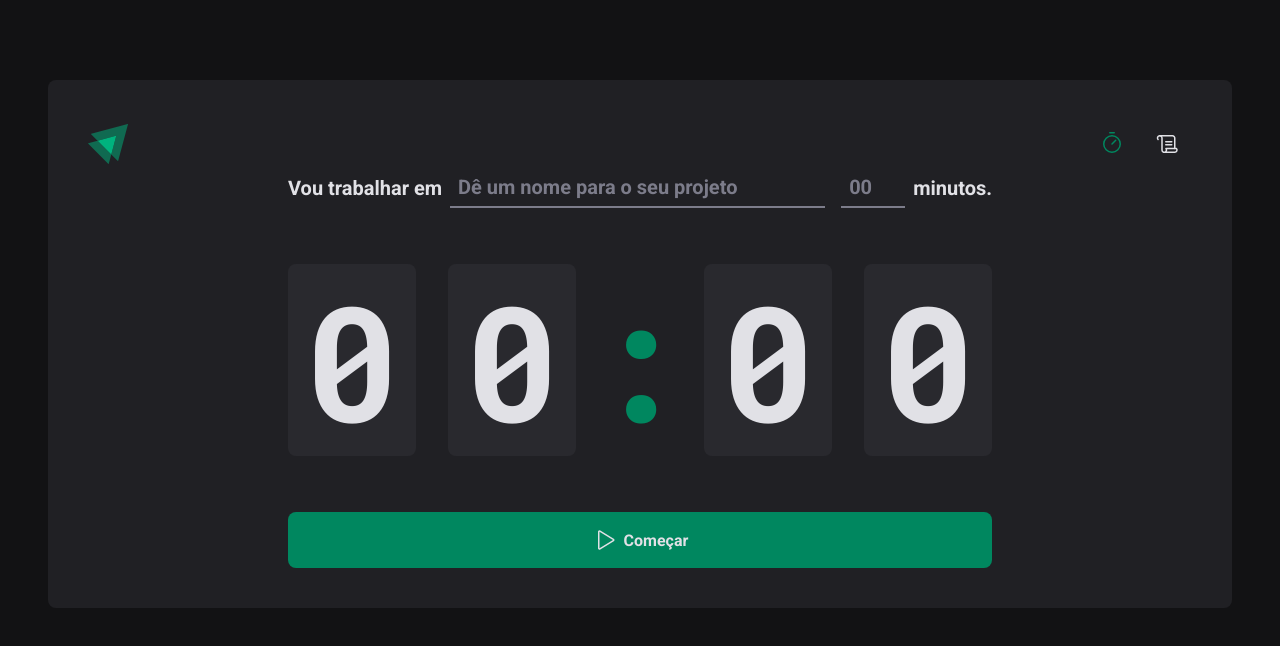
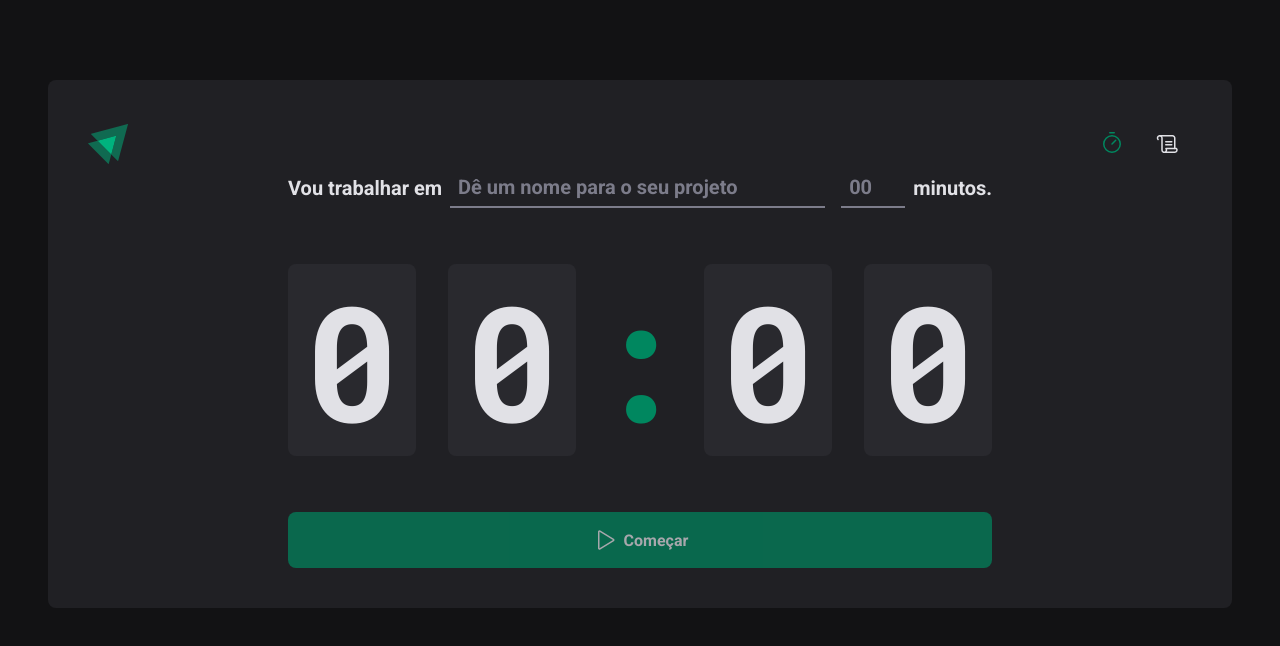
Before and after one commit to WEBGITbruno-ferreira/2023Ignite, a React (Vite) app in the folder aulas/reactjs/aulas/02-Criando-SPAS/02-ignite-timer/: page / in a window 1280 px wide. Shown: the top 646 px of the page. Built offline with nearby package versions, Linux system fonts and the light colour scheme.

Commit message:
REACT HOOK FORM , register, handleSubmit, watch

```diff
--- a/aulas/reactjs/aulas/02-Criando-SPAS/02-ignite-timer/package.json
+++ b/aulas/reactjs/aulas/02-Criando-SPAS/02-ignite-timer/package.json
@@ -13,6 +13,7 @@
     "phosphor-react": "^1.4.1",
     "react": "^18.2.0",
     "react-dom": "^18.2.0",
+    "react-hook-form": "^7.43.1",
     "react-router-dom": "^6.8.1",
     "styled-components": "^5.3.6"
   },
--- a/aulas/reactjs/aulas/02-Criando-SPAS/02-ignite-timer/src/pages/Home/index.tsx
+++ b/aulas/reactjs/aulas/02-Criando-SPAS/02-ignite-timer/src/pages/Home/index.tsx
@@ -1,4 +1,6 @@
 import { Play } from 'phosphor-react'
+import { useForm } from 'react-hook-form'
+
 import {
   CountDownContainer,
   FormContainer,
@@ -9,10 +11,25 @@
   TaskInput,
 } from './styles'
 
+// formulario controlados ou  uncontrolled
+// controlados, armazenando os valores dos input no estado, monitorando as vars em tempo real / Pode ser um problema para renderização do react, que sempre  que alteradmos um estado o react renderiza
+
+// uncontrolled - Busca os valores dos inputs no submit do form, perdemos a fluidez e ganhamos  em desempenho
 export function Home() {
+  // uso o register em cada input do form, e no onSubmit do form, coloco a funcao handleSubmit do userForm,
+  // passando como parâmetro minha funcao
+  const { register, handleSubmit, watch } = useForm()
+
+  function handleCreateNewCycle(data: any) {
+    console.log(data)
+  }
+
+  const task = watch('task')
+  const isSubmitDisabled = !task
+
   return (
     <HomeContainer>
-      <form action="">
+      <form onSubmit={handleSubmit(handleCreateNewCycle)} action="">
         <FormContainer>
           <label htmlFor="task"> Vou trabalhar em </label>
           <TaskInput
@@ -20,6 +37,7 @@
             type="text"
             placeholder="Dê um nome para o seu projeto"
             list="task-suggestion"
+            {...register('task')}
           />
           <datalist id="task-suggestion">
             <option value="Projeto 1" />
@@ -35,6 +53,7 @@
             step="5"
             min="5"
             max="60"
+            {...register('minutesAmount', { valueAsNumber: true })}
           />
           <span> minutos.</span>
         </FormContainer>
@@ -45,7 +64,7 @@
           <span>0</span>
           <span>0</span>
         </CountDownContainer>
-        <StartCountDownButton type="submit">
+        <StartCountDownButton disabled={isSubmitDisabled} type="submit">
           <Play size={24} /> Começar
         </StartCountDownButton>
       </form>
```
Also changed, not shown: 1 other file (tests, documents, lock files or other folders).
